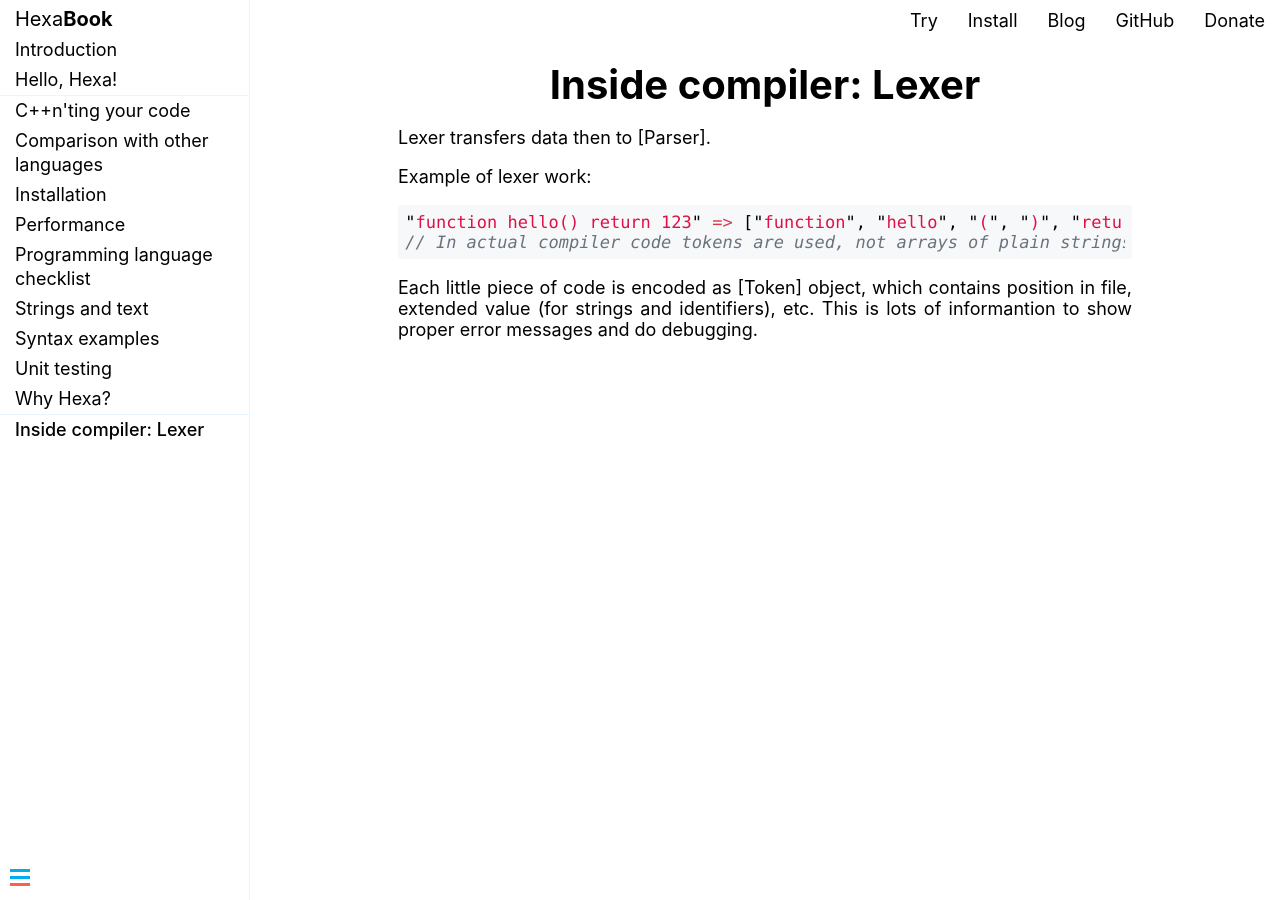
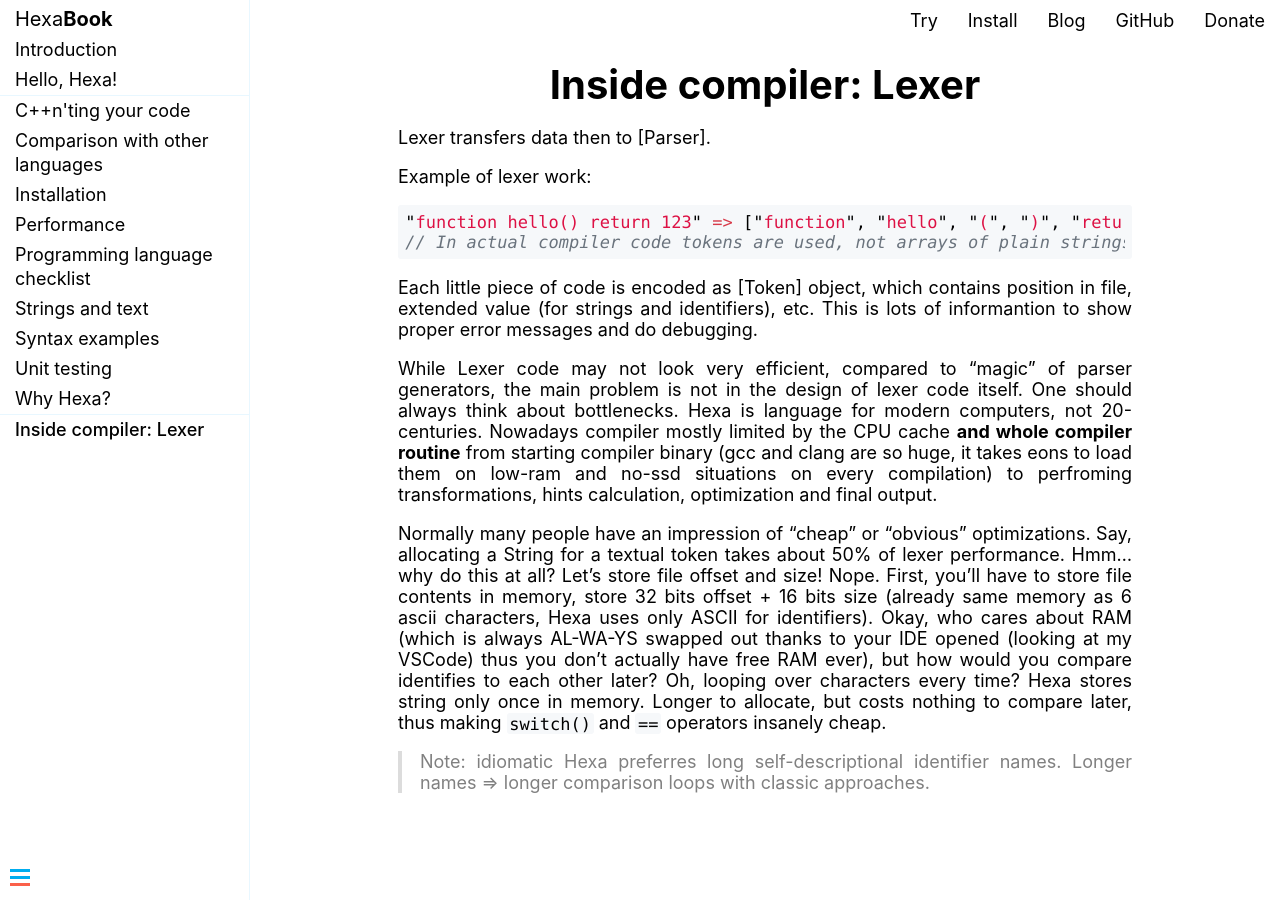
Before and after one commit to hexalang/hexalang.github.io, a Jekyll site: the page built from _book/Lexer.md, in a window 1280 px wide. Built offline with Jekyll 4.4.1, drawn with Linux system fonts in a browser that asks for light colours.

Commit message:
Update Lexer.md

```diff
--- a/_book/Lexer.md
+++ b/_book/Lexer.md
@@ -18,5 +18,13 @@ Example of lexer work:
 Each little piece of code is encoded as [Token] object, which contains position in file, extended value (for strings and identifiers), etc.
 This is lots of informantion to show proper error messages and do debugging.
 
+While Lexer code may not look very efficient, compared to "magic" of parser generators, the main problem is not in the design of lexer code itself. One should always think about bottlenecks. Hexa is language for modern computers, not 20-centuries. Nowadays compiler mostly limited by the CPU cache **and whole compiler routine** from starting compiler binary (gcc and clang are so huge, it takes eons to load them on low-ram and no-ssd situations on every compilation) to perfroming transformations, hints calculation, optimization and final output.
+
+Normally many people have an impression of "cheap" or "obvious" optimizations. Say, allocating a String for a textual token takes about 50% of lexer performance. Hmm...why do this at all? Let's store file offset and size! Nope. First, you'll have to store file contents in memory, store 32 bits offset + 16 bits size (already same memory as 6 ascii characters, Hexa uses only ASCII for identifiers). Okay, who cares about RAM (which is always AL-WA-YS swapped out thanks to your IDE opened (looking at my VSCode) thus you don't actually have free RAM ever), but how would you compare identifies to each other later? Oh, looping over characters every time? Hexa stores string only once in memory. Longer to allocate, but costs nothing to compare later, thus making `switch()` and `==` operators insanely cheap.
+
+<!-- "thus" is a word of month -->
+
+> Note: idiomatic Hexa preferres long self-descriptional identifier names. Longer names => longer comparison loops with classic approaches.
+
 <!-- Related code: -->
 <!-- Want to contribute? List of incomplete features: -->
```
